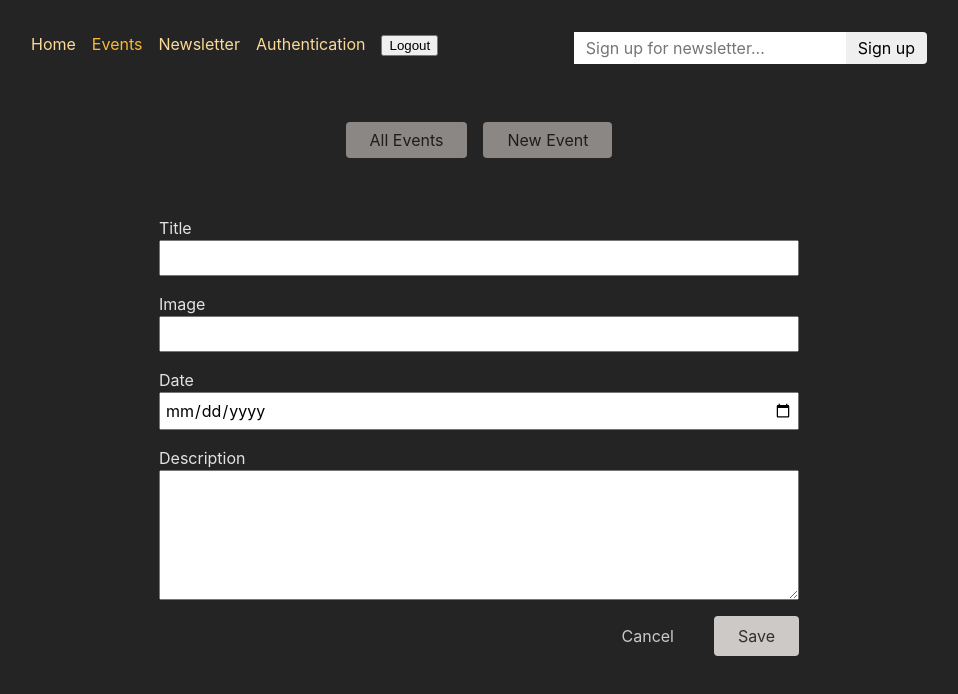
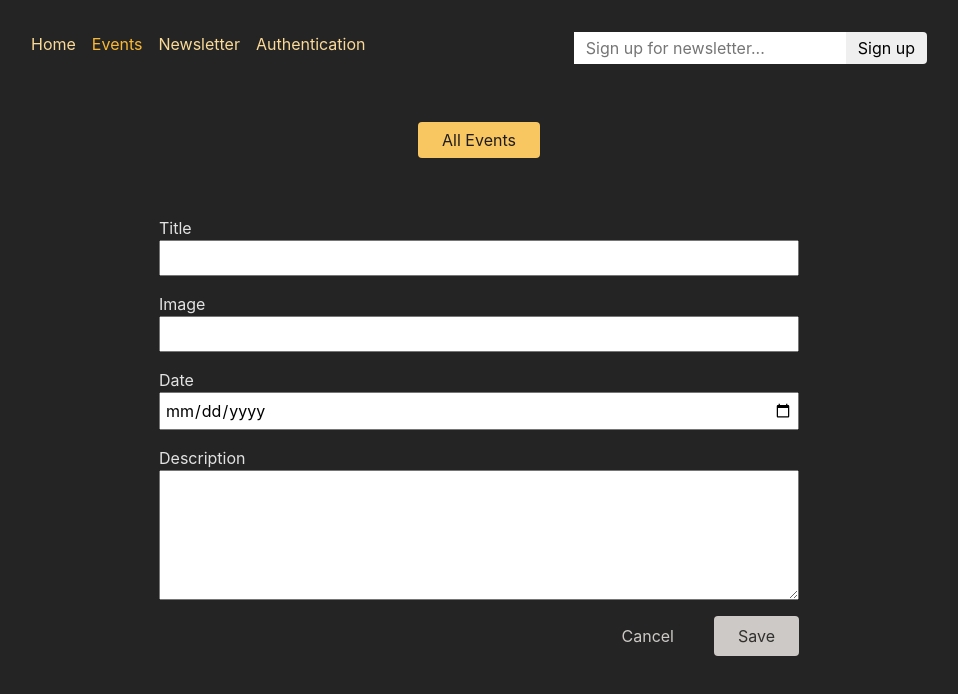
Before and after one commit to nadiia-dev/event-flow, a React (Vite) app: page /events/new in a window 1280 px wide. Shown: the top 694 px of the page, without its empty margins (161-1119 px from the left). Built offline with nearby package versions, Linux system fonts and the light colour scheme.

Commit message:
hanle updating UI based on auth status

```diff
--- a/src/App.jsx
+++ b/src/App.jsx
@@ -17,12 +17,15 @@
   action as authAction,
 } from "./pages/Authentication";
 import { action as logoutAction } from "./pages/Logout";
+import { tokenLoader } from "./utils/auth";
 
 const router = createBrowserRouter([
   {
     path: "/",
     element: <RootLayout />,
     errorElement: <Error />,
+    id: "root",
+    loader: tokenLoader,
     children: [
       { index: true, element: <HomePage /> },
       { path: "auth", element: <AuthenticationPage />, action: authAction },
--- a/src/components/EventItem.jsx
+++ b/src/components/EventItem.jsx
@@ -1,8 +1,10 @@
-import { Link, useSubmit } from "react-router-dom";
+import { Link, useRouteLoaderData, useSubmit } from "react-router-dom";
 import classes from "./EventItem.module.css";
 
 function EventItem({ event }) {
+  const token = useRouteLoaderData("root");
   const submit = useSubmit();
+
   function startDeleteHandler() {
     const proceed = window.confirm("Are you sure?");
     if (proceed) {
@@ -16,10 +18,12 @@
       <h1>{event.title}</h1>
       <time>{event.date}</time>
       <p>{event.description}</p>
-      <menu className={classes.actions}>
-        <Link to="edit">Edit</Link>
-        <button onClick={startDeleteHandler}>Delete</button>
-      </menu>
+      {token && (
+        <menu className={classes.actions}>
+          <Link to="edit">Edit</Link>
+          <button onClick={startDeleteHandler}>Delete</button>
+        </menu>
+      )}
     </article>
   );
 }
--- a/src/components/EventsNavigation.jsx
+++ b/src/components/EventsNavigation.jsx
@@ -1,17 +1,34 @@
-import { NavLink } from "react-router-dom";
+import { NavLink, useRouteLoaderData } from "react-router-dom";
 import classes from "./EventsNavigation.module.css";
 
 function EventsNavigation() {
+  const token = useRouteLoaderData("root");
   return (
     <header className={classes.header}>
       <nav>
         <ul className={classes.list}>
           <li>
-            <NavLink to="/events">All Events</NavLink>
+            <NavLink
+              to="/events"
+              className={({ isActive }) =>
+                isActive ? classes.active : undefined
+              }
+            >
+              All Events
+            </NavLink>
           </li>
-          <li>
-            <NavLink to="/events/new">New Event</NavLink>
-          </li>
+          {token && (
+            <li>
+              <NavLink
+                to="/events/new"
+                className={({ isActive }) =>
+                  isActive ? classes.active : undefined
+                }
+              >
+                New Event
+              </NavLink>
+            </li>
+          )}
         </ul>
       </nav>
     </header>
--- a/src/components/MainNavigation.jsx
+++ b/src/components/MainNavigation.jsx
@@ -1,8 +1,9 @@
-import { Form, NavLink } from "react-router-dom";
+import { Form, NavLink, useRouteLoaderData } from "react-router-dom";
 import classes from "./MainNavigation.module.css";
 import NewsletterSignup from "./NewsletterSignup";
 
 function MainNavigation() {
+  const token = useRouteLoaderData("root");
   return (
     <header className={classes.header}>
       <nav>
@@ -38,6 +39,7 @@
               Newsletter
             </NavLink>
           </li>
+          {!token && (
             <li>
               <NavLink
                 to="/auth?mode=login"
@@ -48,11 +50,14 @@
                 Authentication
               </NavLink>
             </li>
+          )}
+          {token && (
             <li>
               <Form action="/logout" method="post">
                 <button>Logout</button>
               </Form>
             </li>
+          )}
         </ul>
       </nav>
       <NewsletterSignup />
--- a/src/utils/auth.js
+++ b/src/utils/auth.js
@@ -2,3 +2,7 @@
   const token = localStorage.getItem("token");
   return token;
 }
+
+export function tokenLoader() {
+  return getAuthToken();
+}
```
Lines whose indentation alone changed are shown as unchanged.
